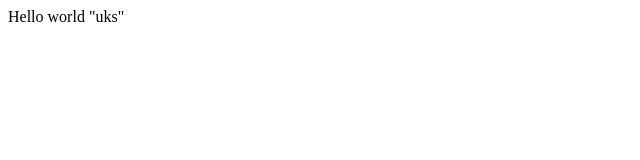
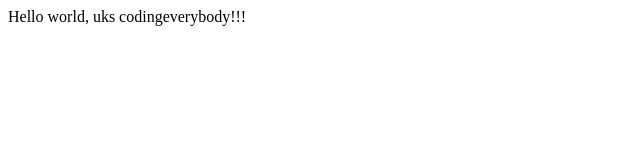
Before and after one commit to suyoii/opentutorials-uks, a plain HTML site: page index.html in a window 1280 px wide. Shown: the whole page, without its empty margins (0-640 px from the left). Drawn offline with Linux system fonts and the light colour scheme.

Commit message:
add codingeverbody!!! to index.html

```diff
--- a/index.html
+++ b/index.html
@@ -19,6 +19,7 @@
     </head>
 
     <body>
-        Hello world "uks"
+        Hello world, uks
+         codingeverybody!!!
     </body>
 </html>
```
